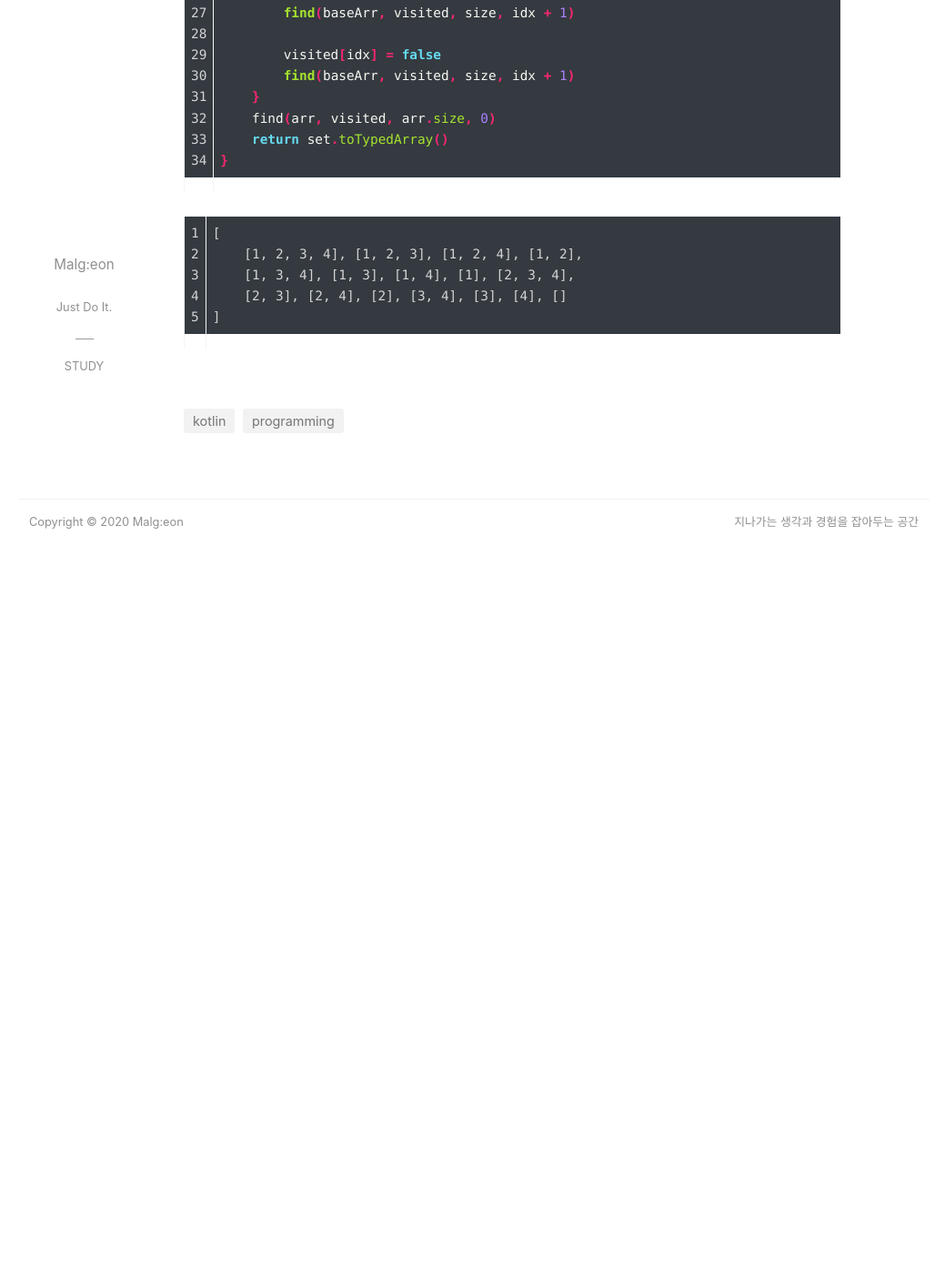
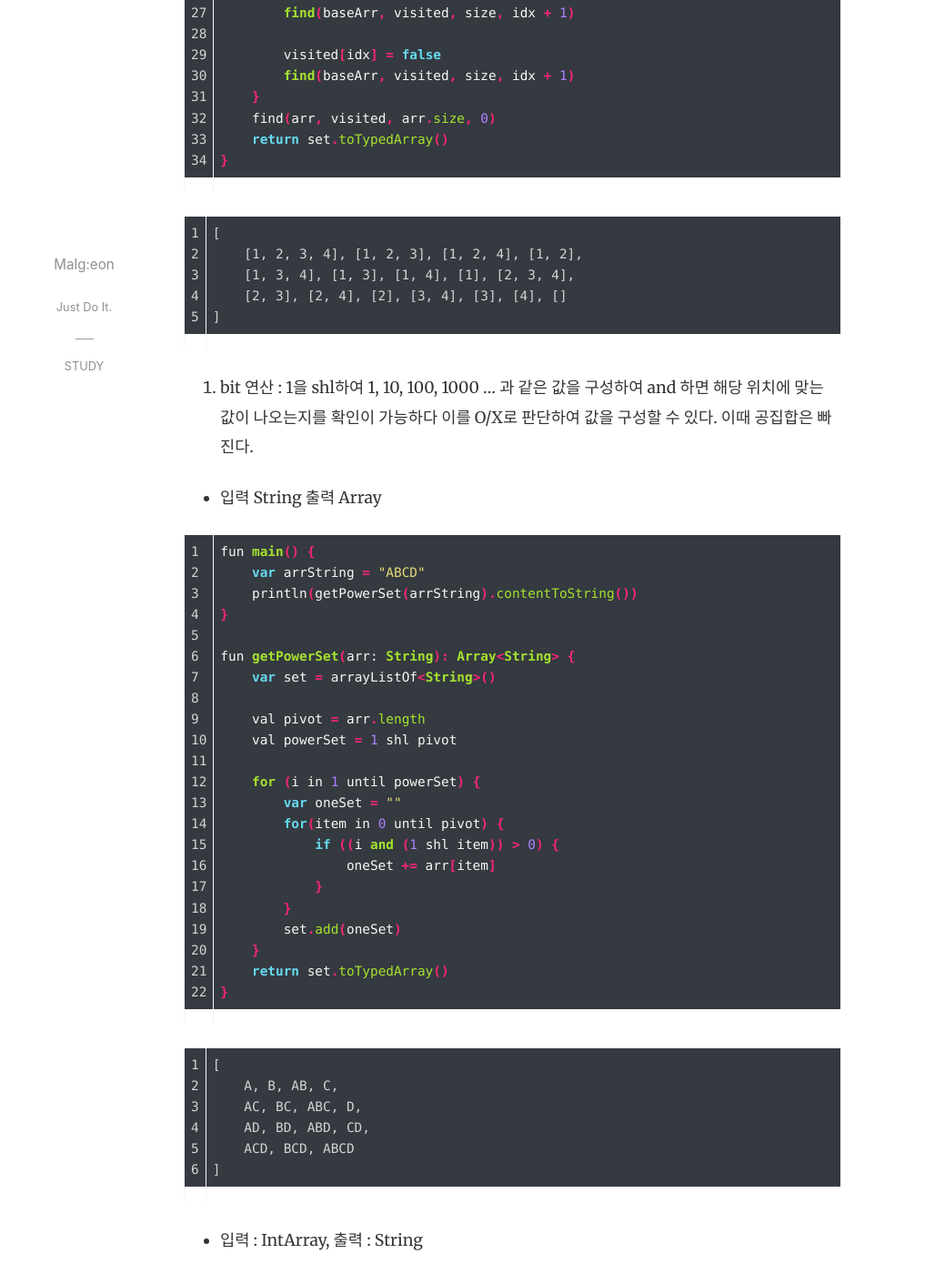
Before and after one commit to Malgeon/makeBlog, a Jekyll site: the page built from _posts/study/2020-09-25-study_Programming_powerset.md, in a window 1280 px wide and 1400 px high, scrolled down 3611 px. Shown: the whole window at 91% size, without its empty margins (119-1158 px from the left). Built offline with Jekyll 4.4.1, drawn with Linux system fonts in a browser that asks for light colours; nearby versions of some CDN libraries; comment, search, counter and statistics services are not loaded; before the commit the page ends 4241 px from its top, so only the background shows below that; some of the changed text lies outside the part shown.

````diff
--- a/_posts/study/2020-09-25-study_Programming_powerset.md
+++ b/_posts/study/2020-09-25-study_Programming_powerset.md
@@ -21,11 +21,11 @@ image: assets/images/study/kotlin.png
 부분집합을 구성하는 방법은 2가지가 있다.
 
 1. 재귀 :
-    우선 원소를 사용여부(O/X)로 구분된다.
+우선 원소를 사용여부(O/X)로 구분된다.
 
-    이는 이진트리로 구현할수 있는데.
-    단계를 구성하고 각 이진트리에 들어갈때마다 flag에 O,X를 기록한다.
-    마지막 단계에 들어가게 되면 해당 flag를 바탕으로 해당하는 set을 Array에서 찾고 powerSet에 push한다.
+이는 이진트리로 구현할수 있는데.
+단계를 구성하고 각 이진트리에 들어갈때마다 flag에 O,X를 기록한다.
+마지막 단계에 들어가게 되면 해당 flag를 바탕으로 해당하는 set을 Array에서 찾고 powerSet에 push한다.
 
 
 - 입력 String 출력 Array<String>
@@ -170,3 +170,116 @@ fun getPowerSet(arr: IntArray): Array<IntArray> {
     [2, 3], [2, 4], [2], [3, 4], [3], [4], []
 ]
 ```
+
+
+2. bit 연산 :
+1을 shl하여 1, 10, 100, 1000 ... 과 같은 값을 구성하여 and 하면 해당 위치에 맞는 값이 나오는지를 확인이 가능하다 이를 O/X로 판단하여 값을 구성할 수 있다. 이때 공집합은 빠진다.
+
+- 입력 String 출력 Array<String>
+
+```java
+fun main() {
+    var arrString = "ABCD"
+    println(getPowerSet(arrString).contentToString())
+}
+
+fun getPowerSet(arr: String): Array<String> {
+    var set = arrayListOf<String>()
+
+    val pivot = arr.length
+    val powerSet = 1 shl pivot
+
+    for (i in 1 until powerSet) {
+        var oneSet = ""
+        for(item in 0 until pivot) {
+            if ((i and (1 shl item)) > 0) {
+                oneSet += arr[item]
+            }
+        }
+        set.add(oneSet)
+    }
+    return set.toTypedArray()
+}
+```
+
+```
+[
+    A, B, AB, C,
+    AC, BC, ABC, D,
+    AD, BD, ABD, CD,
+    ACD, BCD, ABCD
+]
+```
+
+- 입력 : IntArray, 출력 : String
+
+```java
+fun main() {
+    var arr = intArrayOf(1, 2, 3, 4)
+    println(getPowerSet(arr).contentToString())
+}
+
+fun getPowerSet(arr: IntArray): Array<String> {
+    var set = arrayListOf<String>()
+
+    val pivot = arr.size
+    val powerSet = 1 shl pivot
+
+    for (i in 1 until powerSet) {
+        var oneSet = ""
+        for(item in 0 until pivot) {
+            if ((i and (1 shl item)) > 0) {
+                oneSet += arr[item]
+            }
+        }
+        set.add(oneSet)
+    }
+    return set.toTypedArray()
+}
+```
+
+```
+[
+    1, 2, 12, 3,
+    13, 23, 123, 4,
+    14, 24, 124, 34,
+    134, 234, 1234
+]
+```
+
+
+- 입력 : IntArray, 출력 : Array<IntArray>
+
+```java
+fun main() {
+    var arr = intArrayOf(1, 2, 3, 4)
+    println(getPowerSet(arr).contentDeepToString())
+}
+
+fun getPowerSet(arr: IntArray): Array<IntArray> {
+    var set = arrayListOf<IntArray>()
+
+    val pivot = arr.size
+    val powerSet = 1 shl pivot
+
+    for (i in 1 until powerSet) {
+        var oneSet = ""
+        for(item in 0 until pivot) {
+            if ((i and (1 shl item)) > 0) {
+                oneSet += arr[item]
+            }
+        }
+        set.add(oneSet)
+    }
+    return set.toTypedArray()
+}
+```
+
+```
+[
+    [1], [2], [1, 2], [3], [1, 3],
+    [2, 3], [1, 2, 3], [4], [1, 4],
+    [2, 4], [1, 2, 4], [3, 4],
+    [1, 3, 4], [2, 3, 4], [1, 2, 3, 4]
+]
+```
````
Also changed, not shown: _posts/test/2020-10-28-study_Kotlin_practice_10.md (added, +203 -0 lines), _posts/test/2020-10-09-study_Kotlin_practice_3.md (renamed from _posts/test/2020-10-09-study_Kotlin_practice_3 copy.md), _posts/test/2020-10-17-study_Kotlin_practice_6.md (renamed from _posts/test/2020-10-17-study_Kotlin_practice_6 copy.md).
